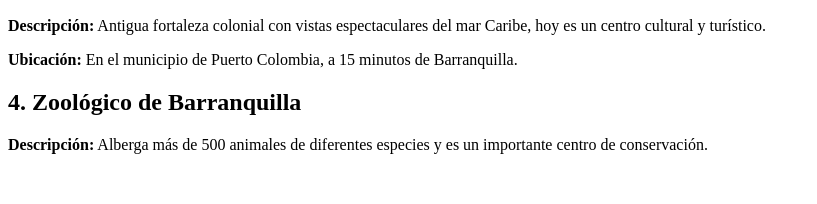
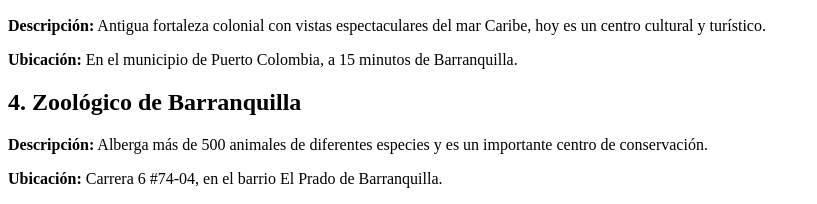
Before and after one commit to dvillafane/RubricaC1ejercicio2, a plain HTML site: page index.html in a window 1280 px wide. Shown: the part 1307-1511 px from the top of the page, without its empty margins (0-817 px from the left). Before the commit the page ends 1477 px from the top, so only its background shows below. Drawn offline with Linux system fonts and the light colour scheme.

Commit message:
Agrega ubicacion del destino turistico 4

```diff
--- a/index.html
+++ b/index.html
@@ -32,6 +32,7 @@
     <div>
         <h2>4. Zoológico de Barranquilla</h2>
         <p><strong>Descripción:</strong> Alberga más de 500 animales de diferentes especies y es un importante centro de conservación.</p>
+        <p><strong>Ubicación:</strong> Carrera 6 #74-04, en el barrio El Prado de Barranquilla.</p>
     </div>
 </body>
 </html>
```
